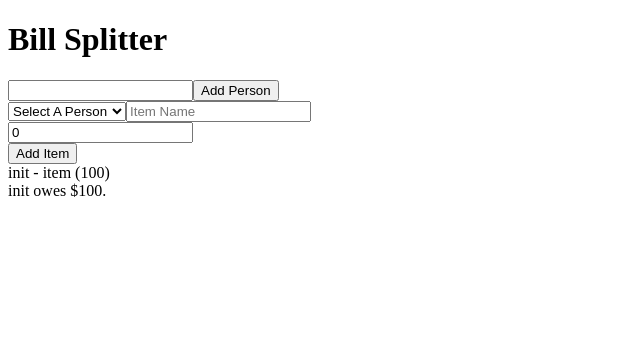
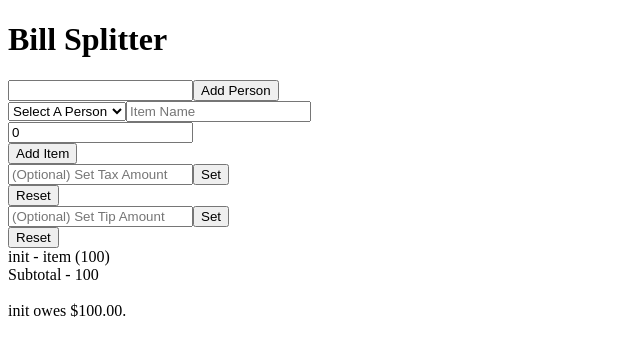
Before and after one commit to William-Luna/billsplitter, a React (Create React App) app: page / in a window 1280 px wide. Shown: the top 354 px of the page, without its empty margins (0-640 px from the left). Built offline with nearby package versions, Linux system fonts and the light colour scheme.

Commit message:
Added tax and tip reducer and corresponding logic

```diff
--- a/src/App.js
+++ b/src/App.js
@@ -2,6 +2,7 @@ import PeopleList from './components/PeopleList'
 import PersonForm from './components/PersonForm'
 import ItemForm from './components/ItemForm'
 import ResultDisplay from './components/ResultDisplay'
+import TaxTipOptions from './components/TaxTipOptions'
 
 const App = () => {
 
@@ -10,6 +11,7 @@ const App = () => {
       <h1>Bill Splitter</h1>
       <PersonForm />
       <ItemForm />
+      <TaxTipOptions />
       <PeopleList />
       <ResultDisplay />
     </div>
--- a/src/components/ItemForm.js
+++ b/src/components/ItemForm.js
@@ -24,7 +24,7 @@ const ItemForm = () => {
       price
     }
 
-    const personWithNewItem = { ...targetPerson, items: [...targetPerson.items, newItem] }
+    const personWithNewItem = { ...targetPerson, items: [...targetPerson.items, newItem], subtotal: parseFloat(targetPerson.subtotal + newItem.price).toFixed(2) }
 
     dispatch(updateItemsOfPerson(personWithNewItem))
 
--- a/src/components/PeopleList.js
+++ b/src/components/PeopleList.js
@@ -13,8 +13,10 @@ const PersonList = () => {
           {person.items.map(item =>
             <span key={item.name}> {item.name} ({item.price}) </span>
           )}
+          <div>Subtotal - {person.subtotal}</div>
         </div>
       )}
+      <br />
     </div>
   )
 }
--- a/src/components/PersonForm.js
+++ b/src/components/PersonForm.js
@@ -11,7 +11,8 @@ const PersonForm = () => {
 
     const newPerson = {
       name,
-      items: []
+      items: [],
+      subtotal: 0
     }
 
     dispatch(addPerson(newPerson))
--- a/src/components/ResultDisplay.js
+++ b/src/components/ResultDisplay.js
@@ -2,9 +2,24 @@ import { useSelector } from "react-redux"
 
 const ResultDisplay = () => {
   const people = useSelector(({ people }) => { return people })
+  const tip = useSelector(({ tip }) => { return tip })
+  const tax = useSelector(({ tax }) => { return tax })
 
   const calculateTotal = person => {
-    return person.items.reduce((accum, next) => { return accum + parseFloat(next.price) }, 0)
+    //const personSubtotal = person.items.reduce((accum, next) => { return accum + parseFloat(next.price) }, 0)
+    const allSubtotal = people.reduce((accum, next) => { return accum + parseFloat(next.subtotal) }, 0)
+    console.log(`allSubtotal: ${allSubtotal}`)
+
+    const taxPercentage = parseFloat(tax / allSubtotal)
+    console.log(`taxPercentage: ${taxPercentage}`)
+    const totalWithTax = parseFloat(person.subtotal * (1.00 + taxPercentage))
+    console.log(`totalWithTax: ${totalWithTax}`)
+    const tipPercentage = parseFloat(tip / totalWithTax)
+    console.log(`tipPercentage: ${tipPercentage}`)
+    const total = parseFloat(totalWithTax * (1.00 + tipPercentage)).toFixed(2)
+    console.log(`total: ${total}`)
+    return total
+
   }
 
 
--- /dev/null
+++ b/src/components/TaxTipOptions.js
@@ -0,0 +1,51 @@
+import { useDispatch } from "react-redux"
+import { setTip } from "../reducers/tipReducer"
+import { setTax } from "../reducers/taxReducer"
+
+const TaxTipOptions = () => {
+  const dispatch = useDispatch()
+
+  const handleTax = event => {
+    event.preventDefault()
+    const tax = event.target.tax.value
+    dispatch(setTax(tax))
+
+  }
+
+  const handleTip = event => {
+    event.preventDefault()
+    const tip = event.target.tip.value
+    dispatch(setTip(tip))
+
+  }
+
+  const clearTax = () => {
+    dispatch(setTax(0))
+  }
+
+  const clearTip = () => {
+    dispatch(setTip(0))
+  }
+
+
+  return (
+    <div>
+      <div>
+        <form onSubmit={handleTax}>
+          <input type='number' name='tax' placeholder='(Optional) Set Tax Amount' />
+          <button type='submit'>Set</button>
+        </form>
+        <button onClick={clearTax}>Reset</button>
+      </div>
+      <div>
+        <form onSubmit={handleTip}>
+          <input type='number' name='tip' placeholder='(Optional) Set Tip Amount' />
+          <button type='submit'>Set</button>
+        </form>
+        <button onClick={clearTip}>Reset</button>
+      </div>
+    </div>
+  )
+}
+
+export default TaxTipOptions
--- a/src/reducers/peopleReducer.js
+++ b/src/reducers/peopleReducer.js
@@ -8,7 +8,8 @@ const initItem = {
 
 const initPerson = {
   name: 'init',
-  items: [initItem]
+  items: [initItem],
+  subtotal: 100
 }
 
 const peopleSlice = createSlice({
--- /dev/null
+++ b/src/reducers/taxReducer.js
@@ -0,0 +1,15 @@
+import { createSlice } from "@reduxjs/toolkit"
+
+const taxSlice = createSlice({
+  name: 'tax',
+  initialState: 0,
+  reducers: {
+    setTax(state, action) {
+      return action.payload
+    }
+  }
+})
+
+export const { setTax } = taxSlice.actions
+
+export default taxSlice.reducer
--- /dev/null
+++ b/src/reducers/tipReducer.js
@@ -0,0 +1,15 @@
+import { createSlice } from "@reduxjs/toolkit"
+
+const tipSlice = createSlice({
+  name: 'tip',
+  initialState: 0,
+  reducers: {
+    setTip(state, action) {
+      return action.payload
+    }
+  }
+})
+
+export const { setTip } = tipSlice.actions
+
+export default tipSlice.reducer
--- a/src/store.js
+++ b/src/store.js
@@ -1,9 +1,13 @@
 import { configureStore } from '@reduxjs/toolkit'
 import peopleReducer from './reducers/peopleReducer'
+import taxReducer from './reducers/taxReducer'
+import tipReducer from './reducers/tipReducer'
 
 const store = configureStore({
   reducer: {
-    people: peopleReducer
+    people: peopleReducer,
+    tax: taxReducer,
+    tip: tipReducer
   }
 })
 
```
